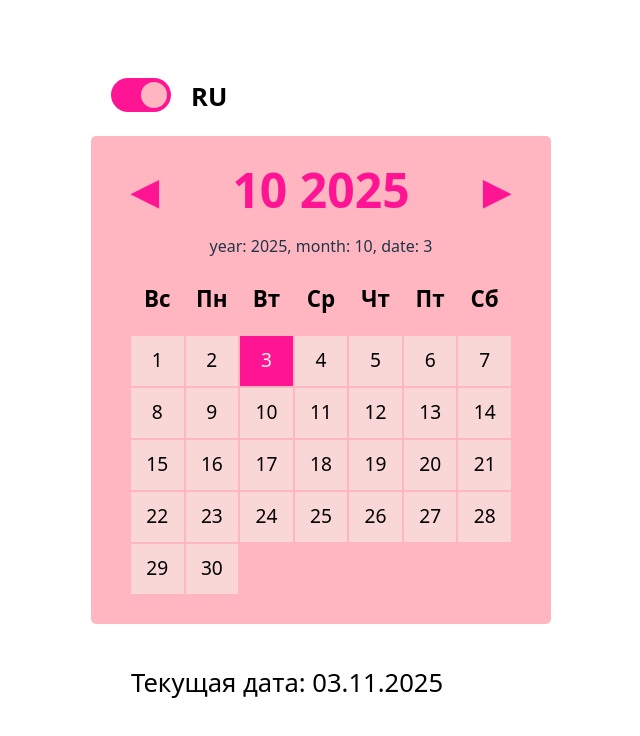
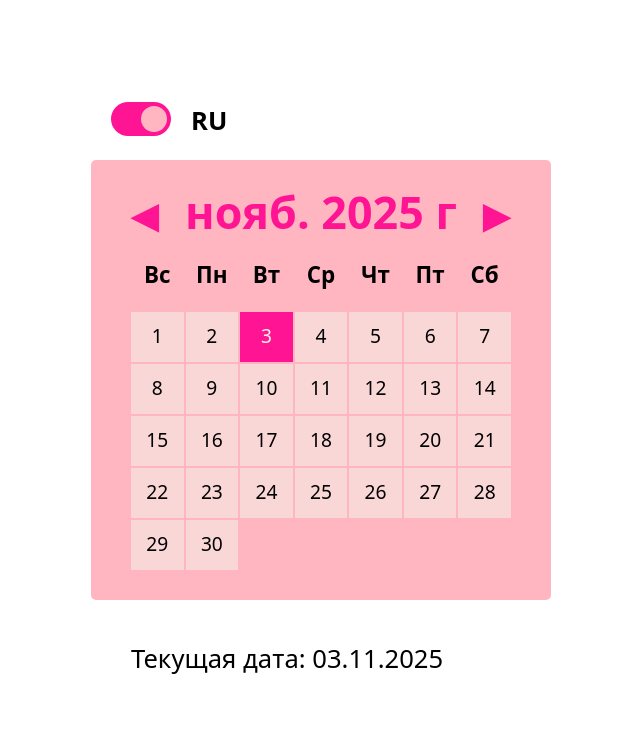
Before and after one commit to eclectic-mind/vue-calend, a Vue app: page / in a window 1280 px wide. Shown: the top 736 px of the page, without its empty margins (299-939 px from the left). Built offline with nearby package versions, Linux system fonts and the light colour scheme.

Commit message:
notask: доделывает стор и форматирование дат

```diff
--- a/src/components/CalendarContent.vue
+++ b/src/components/CalendarContent.vue
@@ -1,5 +1,5 @@
 <script setup>
-import {computed, onMounted, ref} from 'vue';
+import {computed} from 'vue';
   import {useStore} from "vuex";
 
   const WEEKDAYS_EN = ['Sun', 'Mon', 'Tue', 'Wed', 'Thu', 'Fri', 'Sat'];
@@ -8,11 +8,11 @@ import {computed, onMounted, ref} from 'vue';
   const store = useStore();
 
   const date = computed(() => store.getters.getDate);
-  const weekDays = computed(() => {
-    return store.getters.getLang === 'ru-RU' ? WEEKDAYS_RU : WEEKDAYS_EN;
-  });
   const month = computed(() => store.getters.getMonth);
   const year = computed(() => store.getters.getFullYear);
+  const weekDays = computed(() => {
+    return store.getters.isRussian ? WEEKDAYS_RU : WEEKDAYS_EN;
+  });
 
   const countTotal = (year, month) => {
     return new Date(year, month + 1, 0).getDate();
@@ -47,8 +47,6 @@ import {computed, onMounted, ref} from 'vue';
 
 <template>
   <main class="calendar__content">
-    <div>year: {{ year }}, month: {{ month }}, date: {{ date }}</div><br clear="all">
-
     <div class="weekdays">
       <div
           v-for="(day, index) in weekDays"
--- a/src/components/CalendarFooter.vue
+++ b/src/components/CalendarFooter.vue
@@ -4,12 +4,12 @@
 
   const store = useStore();
   const today = computed(() => store.getters.getFormattedDate);
-  const lang = computed(() => store.getters.getLang);
+  const isRussian = computed(() => store.getters.isRussian);
 </script>
 
 <template>
   <footer class="calendar__footer">
-    <span v-if="lang === 'ru-RU'">Текущая дата: </span>
+    <span v-if="isRussian">Текущая дата: </span>
     <span v-else>Current date: </span>
     &nbsp;{{ today }}
   </footer>
--- a/src/components/CalendarTitle.vue
+++ b/src/components/CalendarTitle.vue
@@ -3,8 +3,7 @@
   import { computed } from 'vue';
 
   const store = useStore();
-  const month = computed(() => store.getters.getMonth);
-  const year = computed(() => store.getters.getFullYear);
+  const monthYear = computed(() => store.getters.getShortFormattedDate);
 
   const changeMonth = (direction) => {
     store.dispatch('switchCurrentMonth', direction)
@@ -17,7 +16,7 @@
       &#9668;
     </div>
     <div class="month">
-      {{ month }} {{ year }}
+      {{ monthYear }}
     </div>
     <div class="right-arrow arrow" @click="changeMonth('forward')">
       &#9658;
@@ -42,7 +41,7 @@
       line-height: 1;
 
       @media(min-width: 670px) {
-        font-size: 3em;
+        font-size: 2.8em;
       }
     }
 
--- a/src/stores/store.js
+++ b/src/stores/store.js
@@ -16,21 +16,15 @@ export default createStore({
         },
 
         switchDate(state, date) {
-            console.log('MUTATION', date);
             state.today.date = date;
-            console.log('day changed to', state.today);
         },
 
         switchMonth(state, month) {
-            console.log('MUTATION', month);
             state.today.month = month;
-            console.log('month changed to', state.today);
         },
 
         switchYear(state, year) {
-            console.log('MUTATION', year);
             state.today.year = year;
-            console.log('year changed to', state.today);
         }
     },
     actions: {
@@ -39,10 +33,7 @@ export default createStore({
         },
 
         switchCurrentMonth({ commit }, direction) {
-            console.log('SWITCH MONTH, current:', this.state.today);
-
             if (direction === 'back') {
-                console.log('back');
                 if (this.state.today.month === 0) {
                     commit('switchYear', this.state.today.year - 1);
                     commit('switchMonth', 11);
@@ -50,7 +41,6 @@ export default createStore({
                     commit('switchMonth', this.state.today.month - 1);
                 }
             } else {
-                console.log('forward');
                 if (this.state.today.month === 11) {
                     commit('switchYear', this.state.today.year + 1);
                     commit('switchMonth', 0);
@@ -67,7 +57,6 @@ export default createStore({
     getters: {
         getFormattedDate: (state) => {
             const dt = new Date(state.today.year, state.today.month, state.today.date);
-            console.log('dt', dt);
 
             return new Intl.DateTimeFormat(state.lang, {
                 day: '2-digit',
@@ -76,12 +65,16 @@ export default createStore({
             }).format(dt);
         },
 
-        /* getMonthYearDate: (state) => {
+        getShortFormattedDate: (state) => {
+            const dt = new Date(state.today.year, state.today.month, state.today.date);
+
             return new Intl.DateTimeFormat(state.lang, {
                 month: 'short',
                 year: 'numeric'
-            }).format(state.today).replace('.', '');
-        }, */
+                }).format(dt)
+                .replace(/\.$/, '')
+                .replace(/^\w/, char => char.toUpperCase())
+        },
 
         getDate: (state) => {
             return state.today.date;
@@ -95,10 +88,6 @@ export default createStore({
             return state.today.year;
         },
 
-        getLang: (state) => {
-            return state.lang;
-        },
-
         isRussian: (state) => {
             return state.lang === 'ru-RU';
         }
```
Also changed, not shown: 1 other file (tests, documents, lock files or other folders).
